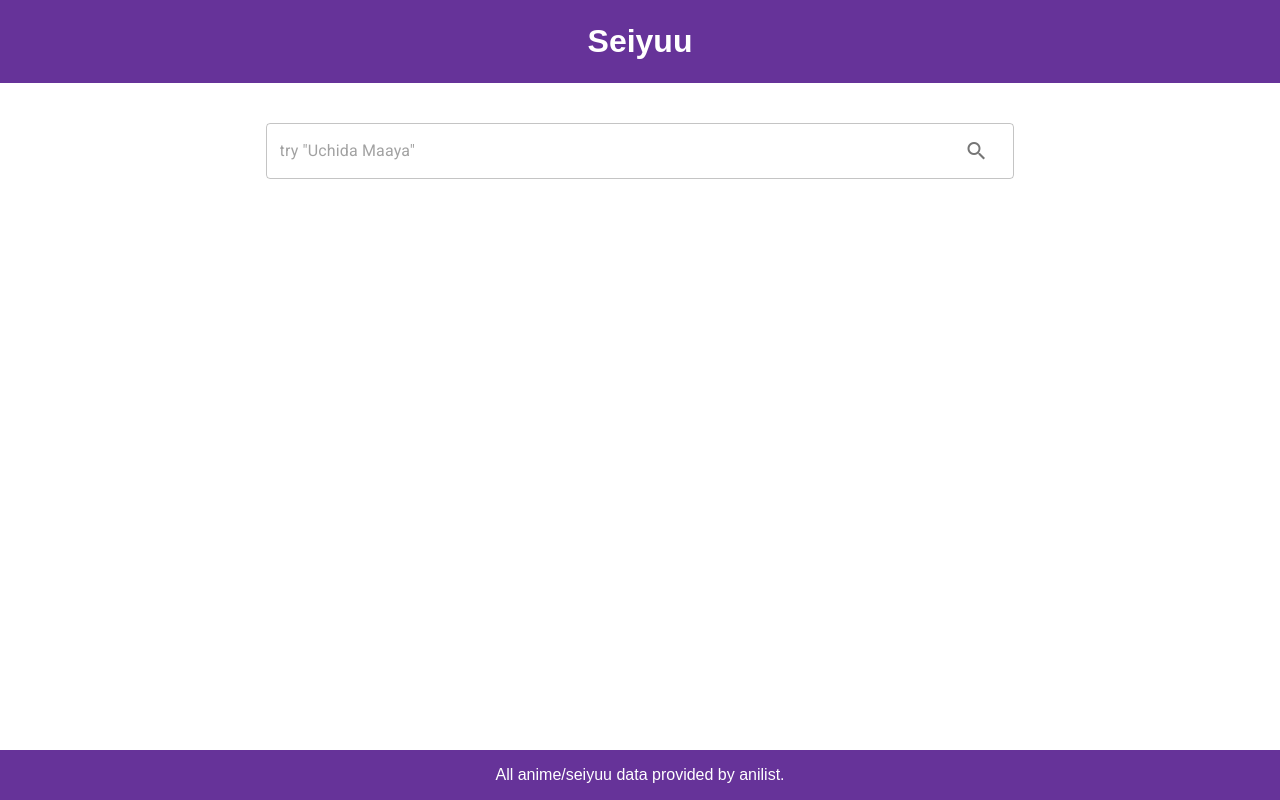
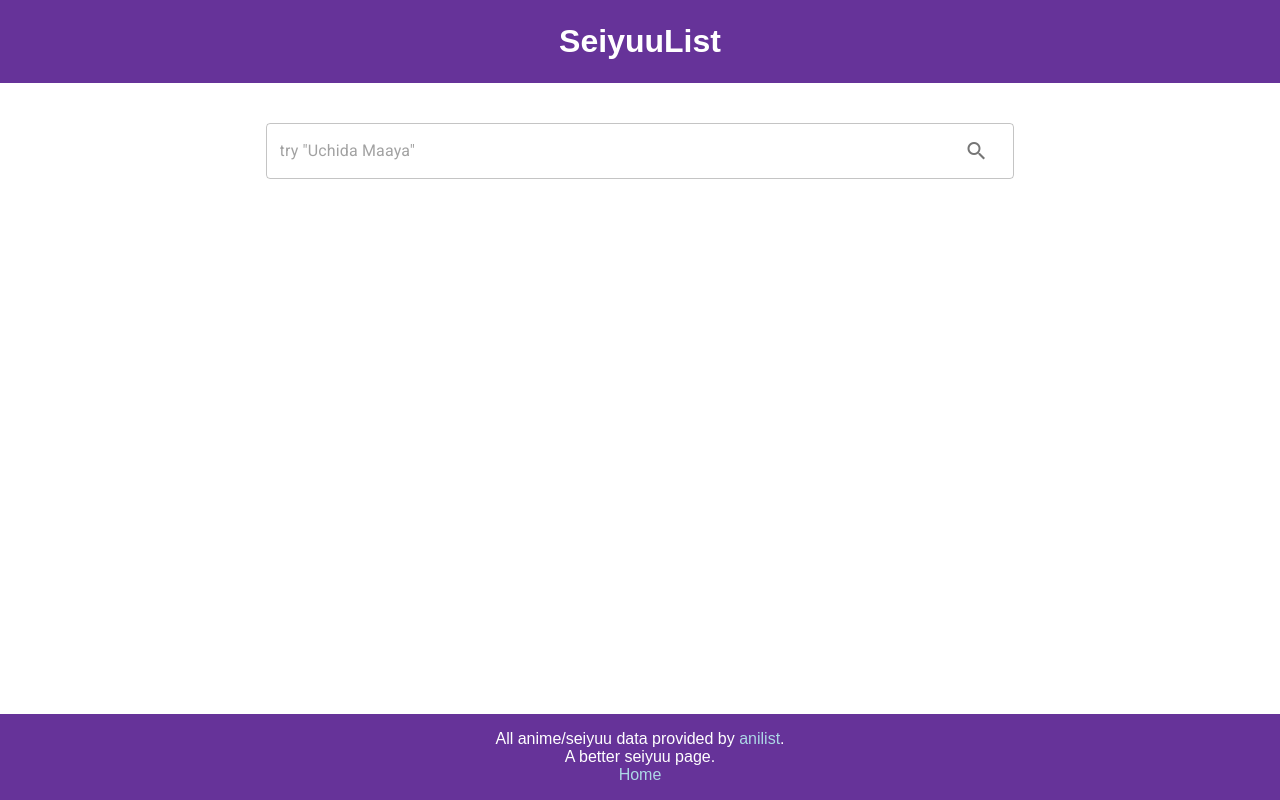
Before and after one commit to amhndu/seiyuu, a React (Create React App) app: page / in a window 1280 px wide. Built offline with nearby package versions, Linux system fonts and the light colour scheme.

Commit message:
Set app name and footer

```diff
--- a/src/common.js
+++ b/src/common.js
@@ -91,4 +91,4 @@ export const CHARACTERS_QUERY = `query ($id: Int, $page: Int, $perPage: Int) {
 
 export const PLACEHOLDER_SEIYUUS = ['Kana Hanazawa', 'Sugita Tomokazu', 'Kamiya Hiroshi', 'Uchida Maaya'];
 
-export const APP_NAME = "Seiyuu";
+export const APP_NAME = "SeiyuuList";
--- a/src/components/layout.css
+++ b/src/components/layout.css
@@ -8,3 +8,7 @@ body {
   -webkit-font-smoothing: antialiased;
   -moz-osx-font-smoothing: grayscale;
 }
+footer a, footer a:visited, footer a:link {
+  color: lightblue;
+  text-decoration: none;
+}
--- a/src/components/layout.js
+++ b/src/components/layout.js
@@ -1,10 +1,11 @@
 import React from "react"
 import PropTypes from "prop-types"
 import { Helmet } from "react-helmet"
-import { HashRouter as Router } from "react-router-dom"
+import { HashRouter as Router, Link } from "react-router-dom"
 
 import Header from "./header"
 import "./layout.css"
+import { APP_NAME } from "../common"
 
 const Layout = ({ children }) => {
   return (
@@ -21,7 +22,7 @@ const Layout = ({ children }) => {
             minHeight: '100vh',
           }}
         >
-          <Header siteTitle="Seiyuu" />
+          <Header siteTitle={APP_NAME} />
           <main style={{ margin: '1em', }}>
             {children}
           </main>
@@ -32,7 +33,9 @@ const Layout = ({ children }) => {
             textAlign: 'center',
             color: 'white'
           }}>
-            All anime/seiyuu data provided by anilist.
+            All anime/seiyuu data provided by <a href="https://anilist.com">anilist</a>. <br/>
+            A better seiyuu page.<br/>
+            <Link to="/">Home</Link><br/>
           </footer>
         </div>
       </Router>
--- a/src/components/seiyuu.js
+++ b/src/components/seiyuu.js
@@ -103,6 +103,13 @@ const joinSeason = (season, year) => {
   }
 
   return capitalizeWord(season) + ' ' + year;
+}
+
+const yearToSeasonInt = (n) => {
+  if (!n) {
+    return 0;
+  }
+  return 100 + n % 100;
 }
 
 const SeiyuuDescription = (props) => {
@@ -304,7 +311,7 @@ class UnstyledSeiyuu extends React.Component {
             media_score: toFixedNumber((m['averageScore'] || 0) / 10),
             media_title: m['title']['romaji'],
             media_season: joinSeason(m['season'], m['seasonYear']),
-            media_season_int: m['seasonInt'] || 0,
+            media_season_int: m['seasonInt'] || yearToSeasonInt(m['seasonYear']),
             media_image: m['coverImage']['medium'],
             media_popularity: m['popularity'] || 0,
             media_url: m['siteUrl'],
```
